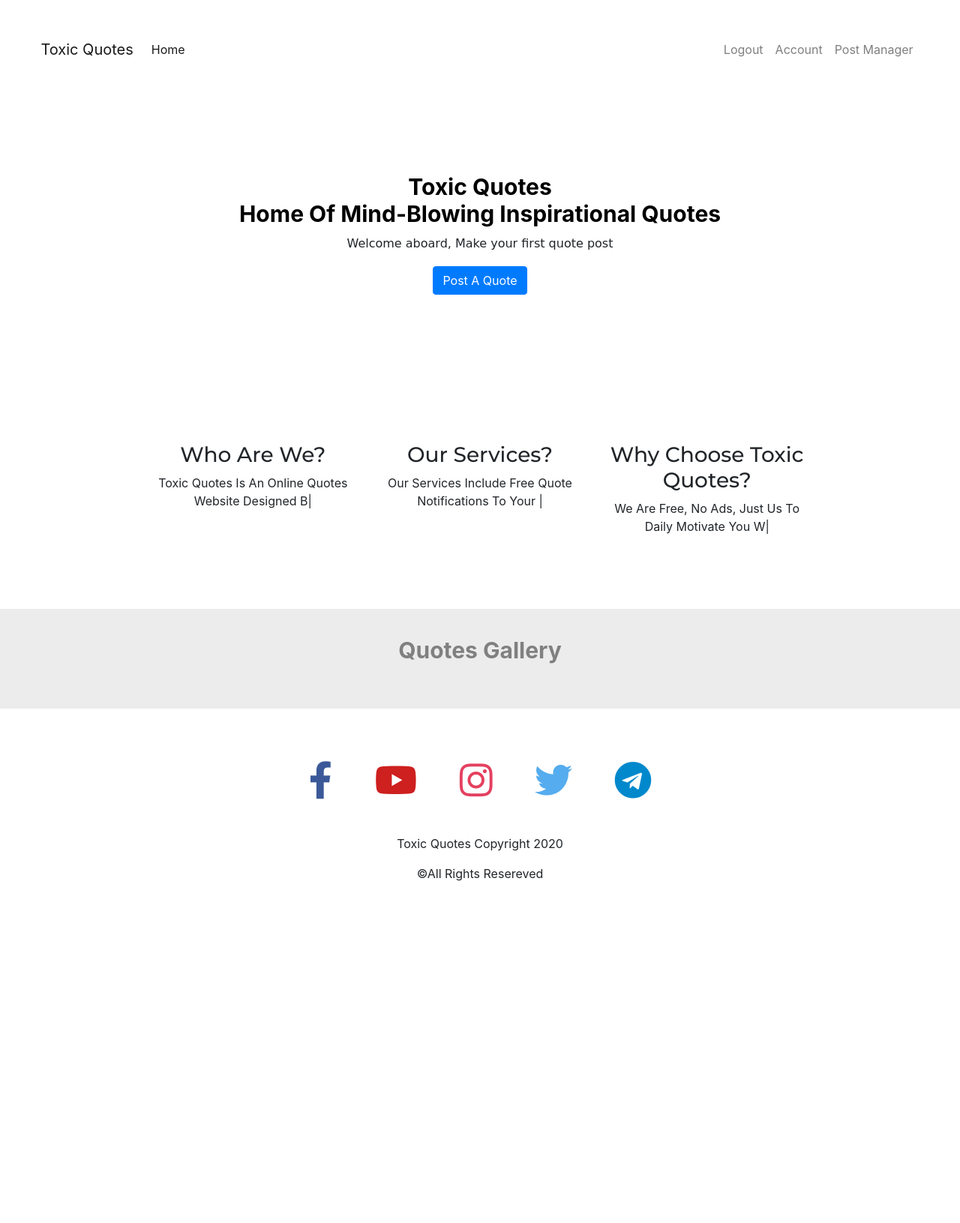
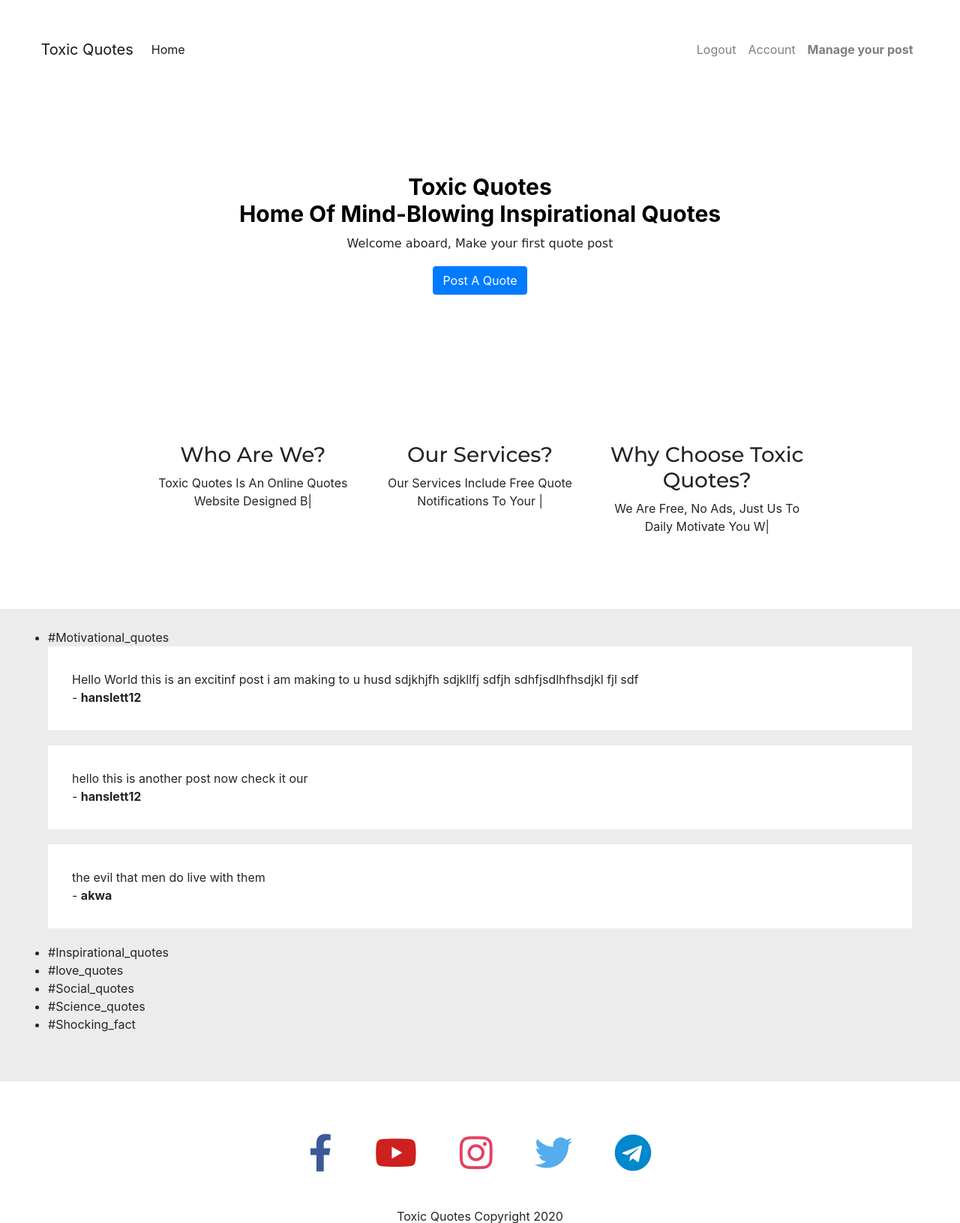
Before and after one commit to HanslettTheDev/quotes-web-app, a Flask app: page / in a window 1280 px wide. Shown: the top 1631 px of the page at 75% size. Before the commit the page ends 1175 px from the top, so only its background shows below. Run offline with Flask 2, Linux system fonts and the light colour scheme; a user stored in the database is signed in; data comes from the database, SQL or seed files in the repository; both versions use the stored data as it was after the commit; parts of the project's set-up code (start-up, migrations or seed data) failed here and were passed over; some libraries are stand-ins or nearby versions.

Commit message:
post display

```diff
--- a/quotes/static/css/index.css
+++ b/quotes/static/css/index.css
@@ -95,6 +95,15 @@
 
 .xtra a {
     text-decoration: none;
+}
+
+.qts ul {
+    list-style: none;
+}
+
+.qts ul li {
+    padding: 2rem;
+    margin-bottom: 20px;
 }
 
 
--- a/quotes/templates/index.html
+++ b/quotes/templates/index.html
@@ -25,7 +25,7 @@
                     <a href="{{ url_for('account') }}" class="nav-link">Account</a>
                 </li>
                 <li class="nav-item">
-                    <a href="{{ url_for('quotes_manager') }}" class="nav-link">Post Manager</a>
+                    <a href="{{ url_for('quotes_manager') }}" class="nav-link"><strong>Manage your post</strong></a>
                 </li>
                 {% else %}
                 <a href="{{ url_for('login') }}" class="nav-link">Login</a>
@@ -85,9 +85,26 @@
 <!-- Main Body Sections -->
 <section id="Quotes-section">
     {% if current_user.is_authenticated %}
+    <div class="qts-container">
+        <ul>
+            <li>#Motivational_quotes</li>
+            {% for post in posts %}
+            <div class="qts">
+                <ul class="list-group list-group-flush">
+                    <li class="list-group-item">{{ post.quote }} <br> - <strong>{{ post.author.username }}</strong></li>
+                </ul>
+            </div>
+            {% endfor %}
+            <li>#Inspirational_quotes</li>
+            <li>#love_quotes</li>
+            <li>#Social_quotes</li>
+            <li>#Science_quotes</li>
+            <li>#Shocking_fact</li>
+        </ul>
+    </div>
+    <div class="container">
+        {% else %}
 
-    <div class="container">
-        <h1 class="Q1">Quotes Gallery</h1>
         {% endif %}
 </section>
 
```
Also changed, not shown: quotes/quotes.db.
